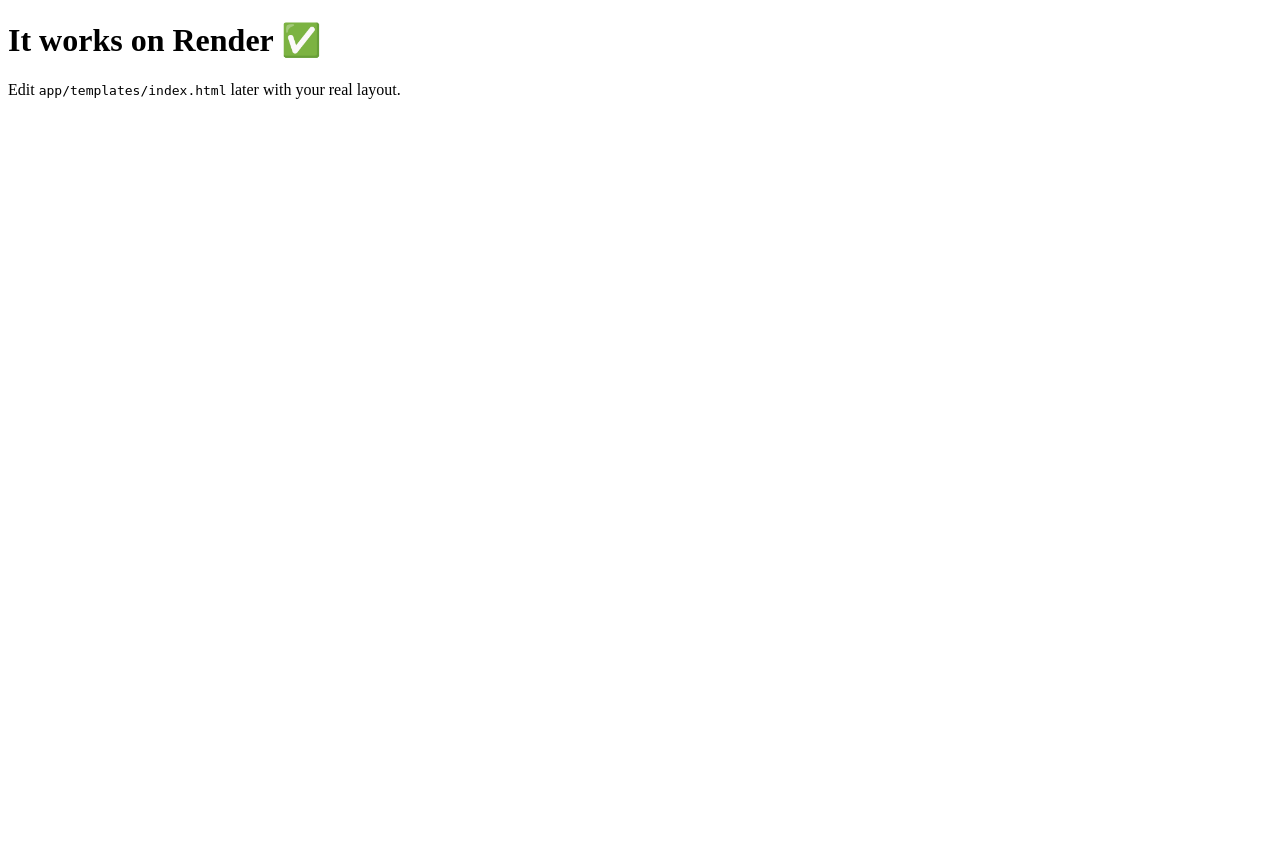
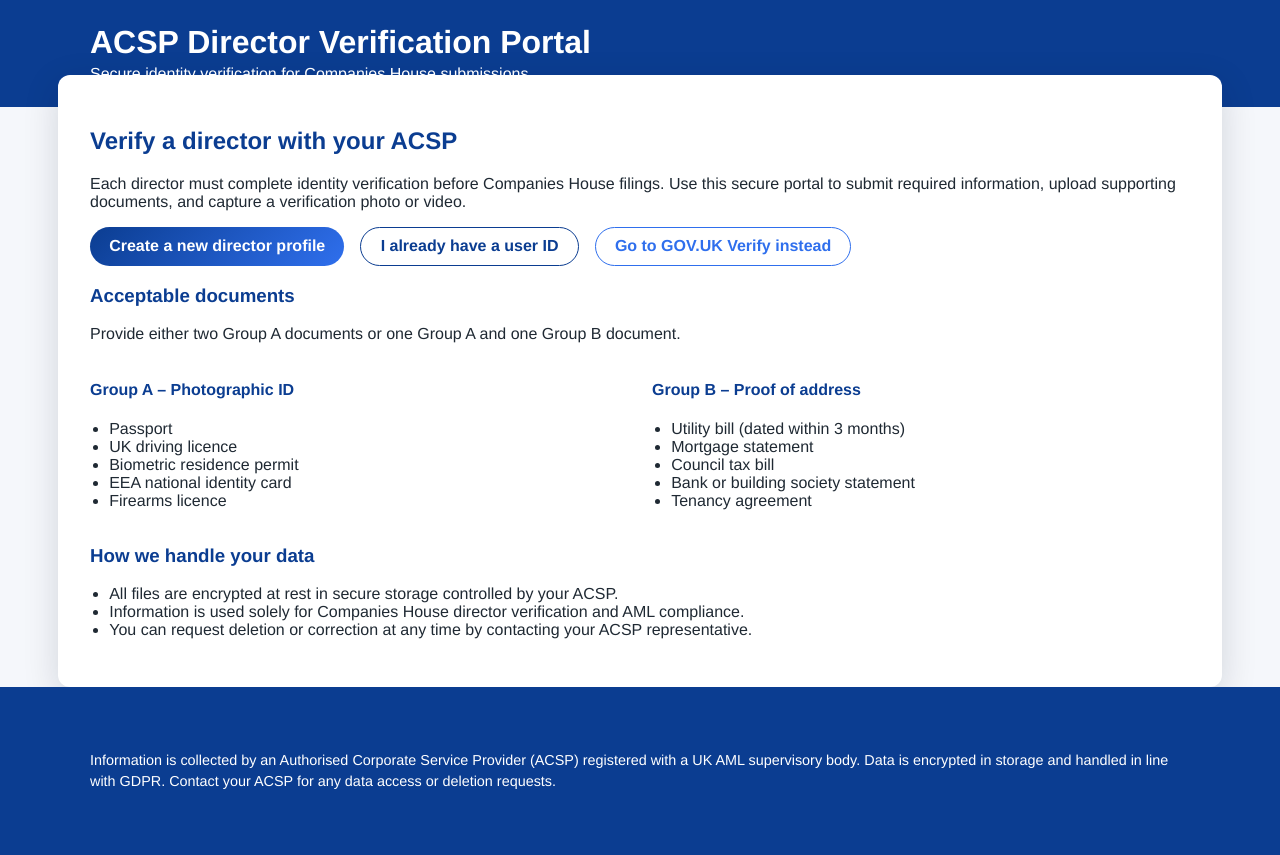
Before and after one commit to philscott2006-consultbeyond/director-verification-app, a Flask app: page / in a window 1280 px wide. Before the commit the page ends 99 px from the top, so only its background shows below. Run offline with Flask 3, Linux system fonts and the light colour scheme.

Commit message:
Update index.html

```diff
--- a/app/templates/index.html
+++ b/app/templates/index.html
@@ -1,12 +1,51 @@
-<!doctype html>
-<html>
-  <head>
-    <meta charset="utf-8">
-    <meta name="viewport" content="width=device-width, initial-scale=1">
-    <title>Director Verification App</title>
-  </head>
-  <body>
-    <h1>It works on Render ✅</h1>
-    <p>Edit <code>app/templates/index.html</code> later with your real layout.</p>
-  </body>
-</html>
+{% extends "base.html" %}
+{% set title = "Welcome" %}
+
+{% block content %}
+<section class="intro">
+  <h2>Verify a director with your ACSP</h2>
+  <p>
+    Each director must complete identity verification before Companies House filings. Use this secure portal to submit
+    required information, upload supporting documents, and capture a verification photo or video.
+  </p>
+  <div class="cta-grid">
+    <a class="button primary" href="{{ url_for('main.register') }}">Create a new director profile</a>
+    <a class="button" href="{{ url_for('main.start_existing') }}">I already have a user ID</a>
+    <a class="button secondary" href="{{ url_for('main.govuk_verify') }}" target="_blank" rel="noopener">
+      Go to GOV.UK Verify instead
+    </a>
+  </div>
+</section>
+
+<section class="document-guidance">
+  <h3>Acceptable documents</h3>
+  <p>Provide either two Group A documents or one Group A and one Group B document.</p>
+  <div class="document-columns">
+    <div>
+      <h4>Group A – Photographic ID</h4>
+      <ul>
+        {% for item in group_a %}
+          <li>{{ item }}</li>
+        {% endfor %}
+      </ul>
+    </div>
+    <div>
+      <h4>Group B – Proof of address</h4>
+      <ul>
+        {% for item in group_b %}
+          <li>{{ item }}</li>
+        {% endfor %}
+      </ul>
+    </div>
+  </div>
+</section>
+
+<section class="gdpr">
+  <h3>How we handle your data</h3>
+  <ul>
+    <li>All files are encrypted at rest in secure storage controlled by your ACSP.</li>
+    <li>Information is used solely for Companies House director verification and AML compliance.</li>
+    <li>You can request deletion or correction at any time by contacting your ACSP representative.</li>
+  </ul>
+</section>
+{% endblock %}
```
